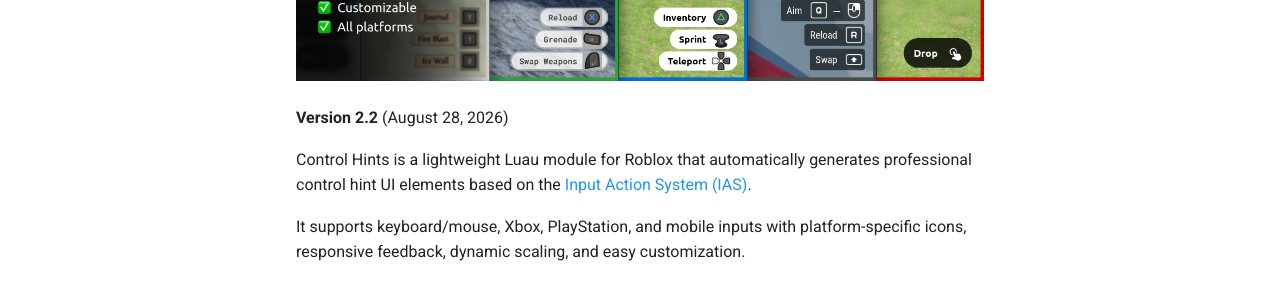
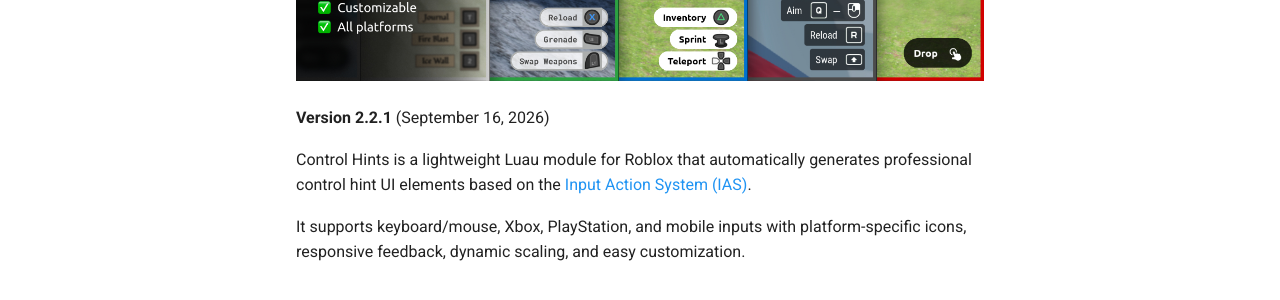
Before and after one commit to btc7274/control-hints, an MkDocs documentation site: the page built from docs/index.md, in a window 1280 px wide and 900 px high. Shown: the part 422-722 px from the top of the window. Built offline with MkDocs 1.6.1 and Material for MkDocs 9.7.7, drawn with Linux system fonts in a browser that asks for light colours; plug-ins that fetch from the network failed and are left out; comment, search, counter and statistics services are not loaded.

Commit message:
Update version to 2.2.1
Co-Authored-By: Claude Opus 5 <noreply@anthropic.com>

```diff
--- a/docs/index.md
+++ b/docs/index.md
@@ -2,7 +2,7 @@
 
 ![Control Hints thumbnail](images/thumbnail.jpg)
 
-**Version 2.2** (August 28, 2026)
+**Version 2.2.1** (September 16, 2026)
 
 Control Hints is a lightweight Luau module for Roblox that automatically generates professional control hint UI elements based on the [Input Action System (IAS)](https://create.roblox.com/docs/input/input-action-system).
 
```
Also changed, not shown: 1 other file.
